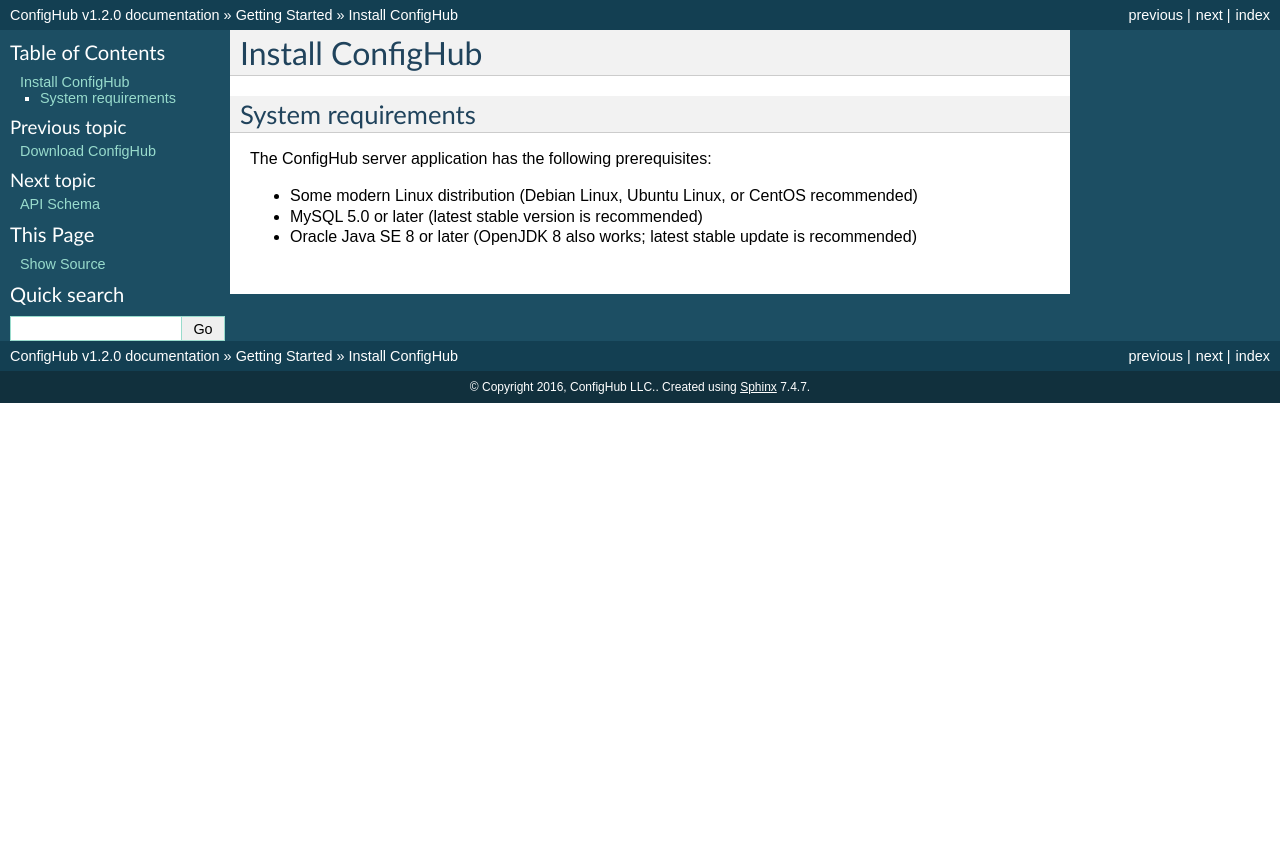
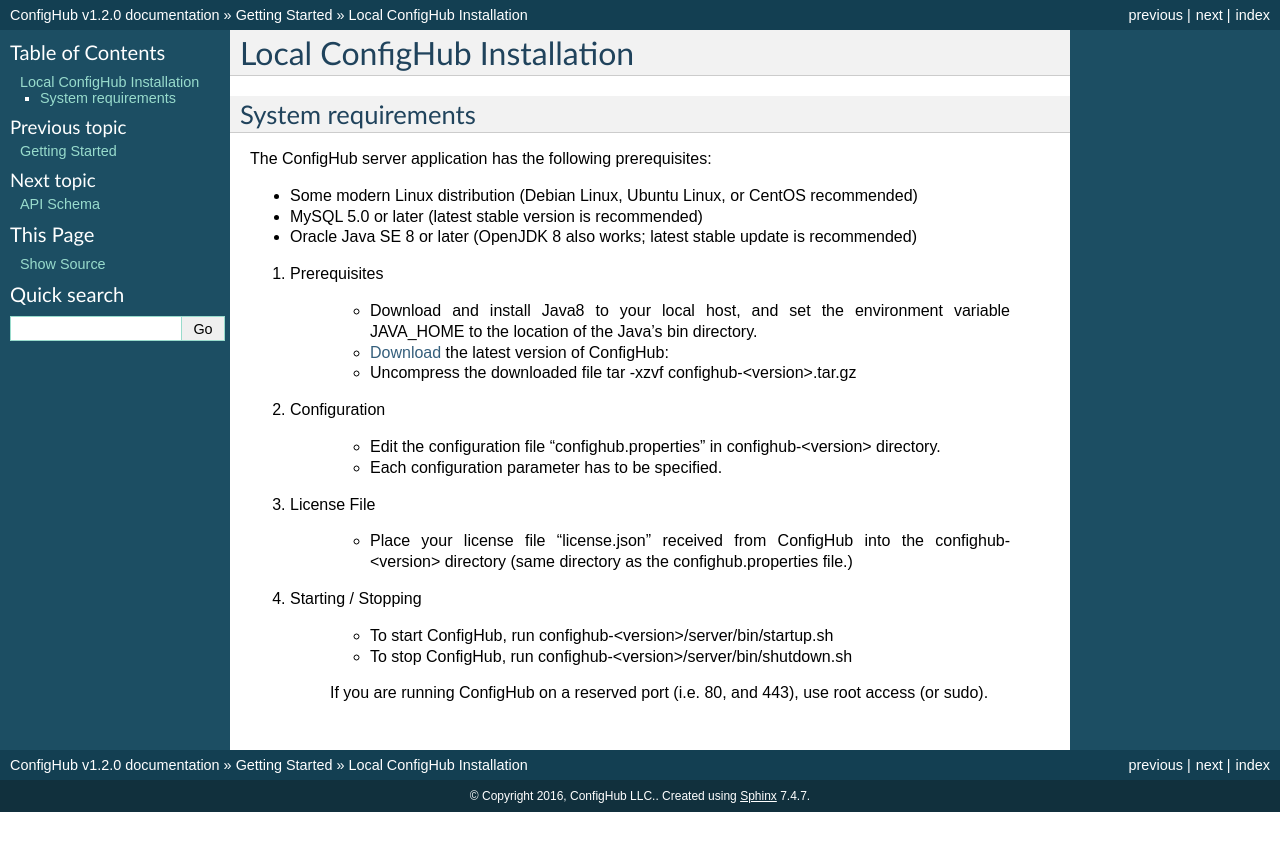
Before and after one commit to ConfigHubPub/Docs, a Sphinx documentation site: the page built from documentation/pages/getting_started/install.rst, in a window 1280 px wide. Shown: the top 851 px of the page. Built offline with Sphinx 7.4.7, drawn with Linux system fonts in a browser that asks for light colours.

Commit message:
structure

```diff
--- a/documentation/pages/getting_started.rst
+++ b/documentation/pages/getting_started.rst
@@ -10,5 +10,4 @@ The fastest way to evaluate ConfigHub is to use the
 .. toctree::
    :titlesonly:
 
-   getting_started/download
    getting_started/install
--- a/documentation/pages/getting_started/download.rst
+++ /dev/null
@@ -1,6 +0,0 @@
-.. _download:
-
-Download ConfigHub
-^^^^^^^^^^^^^^^^^^
-
-`Download <https://www.confighub.com/download>`_ install file.
--- a/documentation/pages/getting_started/install.rst
+++ b/documentation/pages/getting_started/install.rst
@@ -1,7 +1,7 @@
 .. _install:
 
-Install ConfigHub
-^^^^^^^^^^^^^^^^^
+Local ConfigHub Installation
+^^^^^^^^^^^^^^^^^^^^^^^^^^^^
 
 
 .. _system-requirements:
@@ -15,3 +15,34 @@ The ConfigHub server application has the following prerequisites:
 * Some modern Linux distribution (Debian Linux, Ubuntu Linux, or CentOS recommended)
 * MySQL 5.0 or later (latest stable version is recommended)
 * Oracle Java SE 8 or later (OpenJDK 8 also works; latest stable update is recommended)
+
+
+1. Prerequisites
+
+    - Download and install Java8 to your local host, and set the environment variable
+      JAVA_HOME to the location of the Java's bin directory.
+
+    - `Download <https://www.confighub.com/download>`_ the latest version of ConfigHub:
+
+    - Uncompress the downloaded file
+      tar -xzvf confighub-<version>.tar.gz
+
+
+2. Configuration
+
+    - Edit the configuration file "confighub.properties" in confighub-<version> directory.
+    - Each configuration parameter has to be specified.
+
+
+3. License File
+
+    - Place your license file "license.json" received from ConfigHub into the confighub-<version> directory
+      (same directory as the confighub.properties file.)
+
+
+4. Starting / Stopping
+
+    - To start ConfigHub, run confighub-<version>/server/bin/startup.sh
+    - To stop ConfigHub, run confighub-<version>/server/bin/shutdown.sh
+
+    If you are running ConfigHub on a reserved port (i.e. 80, and 443), use root access (or sudo).
--- a/documentation/pages/schema.rst
+++ b/documentation/pages/schema.rst
@@ -11,3 +11,4 @@ Defines RESTfull API Schema.
 
    schema/pull
    schema/push
+   schema/info
```
